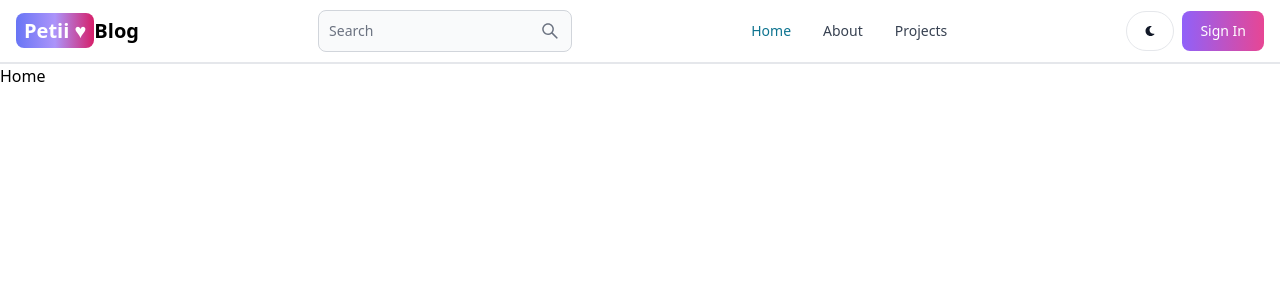
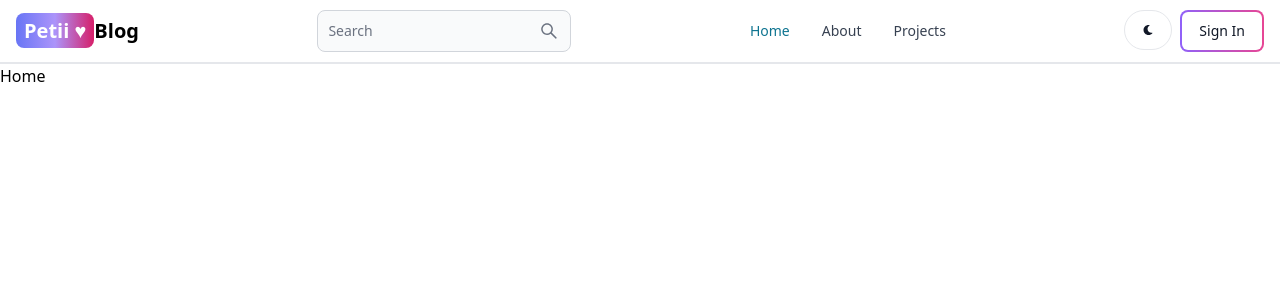
Before and after one commit to mohammaduamhar/MERN-Blog-Page, a React (Vite) app in the folder client/: page / in a window 1280 px wide. Shown: the top 300 px of the page. Built offline with nearby package versions, Linux system fonts and the light colour scheme.

Commit message:
make the signUp button as outline

```diff
--- a/client/src/components/Header.jsx
+++ b/client/src/components/Header.jsx
@@ -31,7 +31,7 @@ export default function Header() {
            <FaMoon />
         </Button>
         <Link>
-        <Button gradientDuoTone='purpleToPink' >
+        <Button gradientDuoTone='purpleToPink' outline>
             Sign In
         </Button>
         </Link>
```
